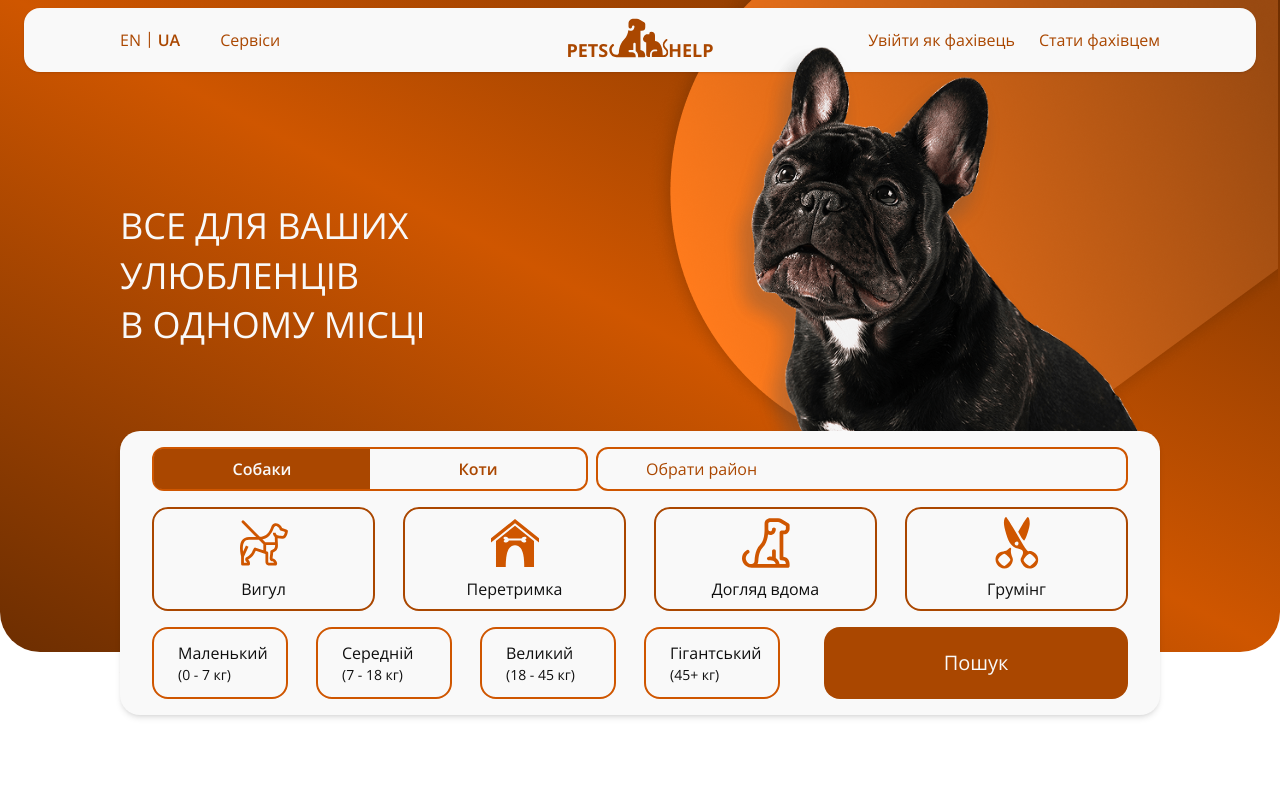
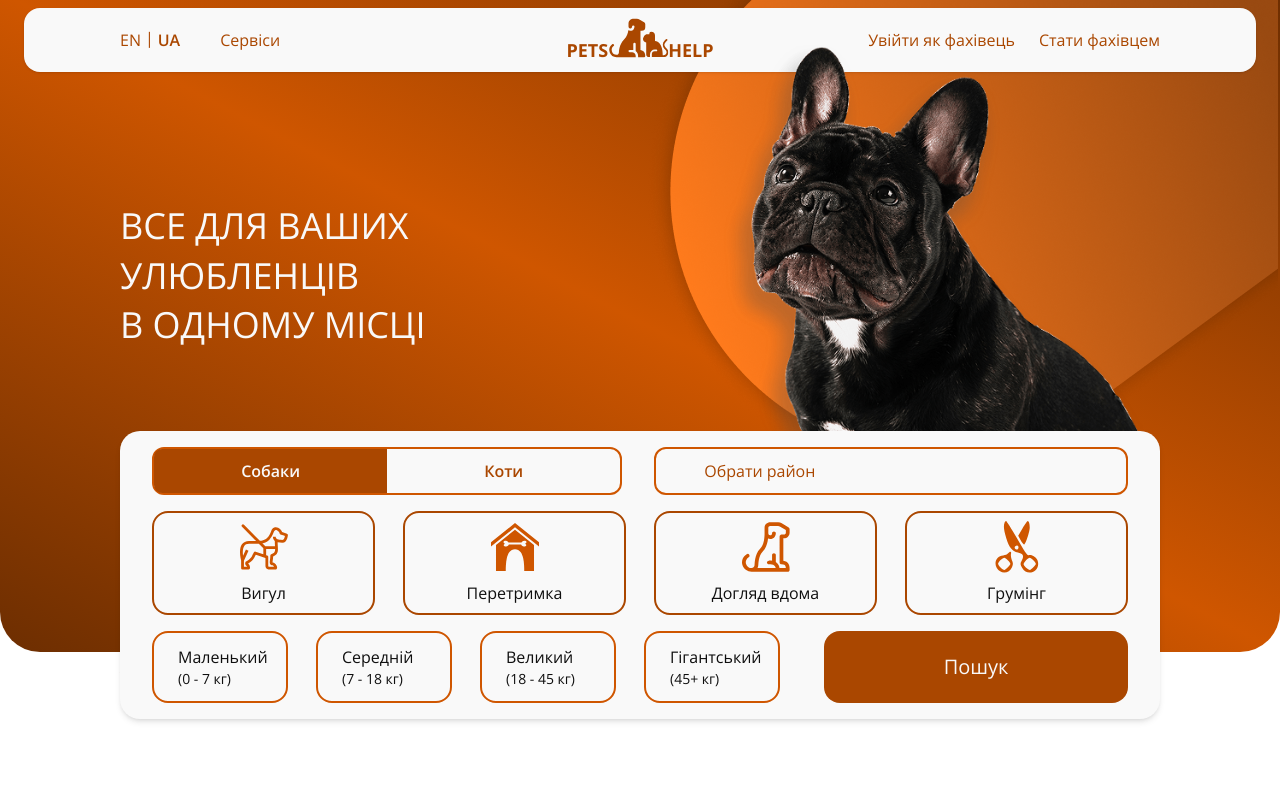
Before and after one commit to teamMarketP/frontend, a React (Vite) app: page / in a window 1280 px wide. Shown: the top 800 px of the page. Built offline with nearby package versions, Linux system fonts and the light colour scheme.

Commit message:
style: aligned the elements according to the layout (district & animal)

```diff
--- a/src/components/HeroSection/Hero/AnimalSelector.tsx
+++ b/src/components/HeroSection/Hero/AnimalSelector.tsx
@@ -1,10 +1,10 @@
 const AnimalSelector = () => {
     return (
-      <div className="flex-1 flex justify-center rounded-[12px] bg-wildSand w-fit border-[2px] border-tenn">
-        <button className="flex-1 px-4 py-2 font-semibold rounded-l-[8px] bg-fire text-alabaster justify-between ">
+      <div className="flex justify-center rounded-[12px] bg-wildSand w-1/2 border-[2px] border-tenn">
+        <button className="px-4 w-1/2 font-semibold rounded-l-[8px] bg-fire text-alabaster">
           Собаки
         </button>
-        <button className="flex-1 px-4 py-2 font-semibold text-fire hover:bg-wildSand">
+        <button className="px-4 py-[10px] w-1/2 font-semibold text-fire hover:bg-wildSand">
           Коти
         </button>
       </div>
--- a/src/components/HeroSection/Hero/DistrictSelector.tsx
+++ b/src/components/HeroSection/Hero/DistrictSelector.tsx
@@ -1,6 +1,6 @@
 const DistrictSelector = () => {
     return (
-      <select className="flex-1 rounded-[12px] border-[2px] border-tenn text-fire bg-alabaster px-12 py-2 appearance-none">
+      <select className="w-1/2 rounded-[12px] border-[2px] border-tenn text-fire text-base bg-alabaster px-12 appearance-none">
         <option value="">Обрати район</option>
         <option value="center">Центр</option>
         <option value="left-bank">Лівий берег</option>
--- a/src/components/HeroSection/Hero/HeroFilters.tsx
+++ b/src/components/HeroSection/Hero/HeroFilters.tsx
@@ -6,7 +6,7 @@ import WeightSelector from './WeightSelector';
 const HeroFilters = () => {
   return (
     <div className="relative bg-alabaster shadow-md rounded-[20px] py-4 px-8 w-full flex flex-col gap-4 -mt-60 z-120">
-      <div className="flex justify-between gap-2">
+      <div className="flex justify-center gap-8">
         <AnimalSelector />
         <DistrictSelector />
       </div>
--- a/src/index.css
+++ b/src/index.css
@@ -76,6 +76,10 @@
   }
 }
 
+option {
+  padding: 0;
+}
+
 button:not(:disabled) {
   cursor: pointer;
 }
```
